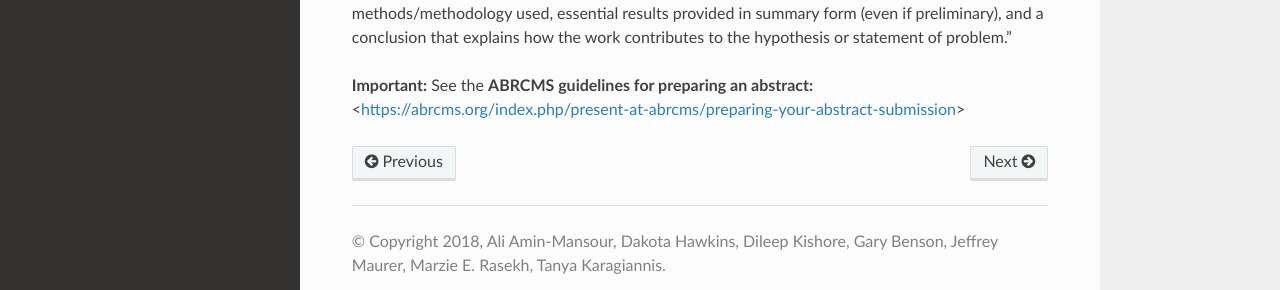
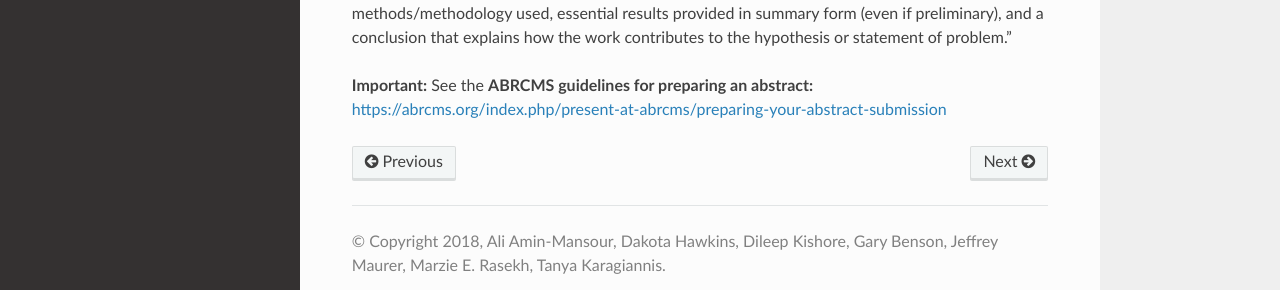
Before and after one commit to BRITE-REU/programming-workshops, a Sphinx documentation site: the page built from source/workshops/08_posters/Abstracts.rst, in a window 1280 px wide and 1002 px high. Shown: the part 667-957 px from the top of the window. Built offline with Sphinx 7.4.7 and the Read the Docs theme 2.0.0, drawn with Linux system fonts in a browser that asks for light colours.

```diff
--- a/source/workshops/08_posters/Abstracts.rst
+++ b/source/workshops/08_posters/Abstracts.rst
@@ -25,4 +25,4 @@ Abstract Draft Guidelines
 
 From the **ABRCMS National Conference website**: "Your abstract must contain a hypothesis or statement about the problem under investigation, a statement of the experimental methods/methodology used, essential results provided in summary form (even if preliminary), and a conclusion that explains how the work contributes to the hypothesis or statement of problem."
 
-**Important:** See the **ABRCMS guidelines for preparing an abstract:** <https://abrcms.org/index.php/present-at-abrcms/preparing-your-abstract-submission>
+**Important:** See the **ABRCMS guidelines for preparing an abstract:** https://abrcms.org/index.php/present-at-abrcms/preparing-your-abstract-submission
```
